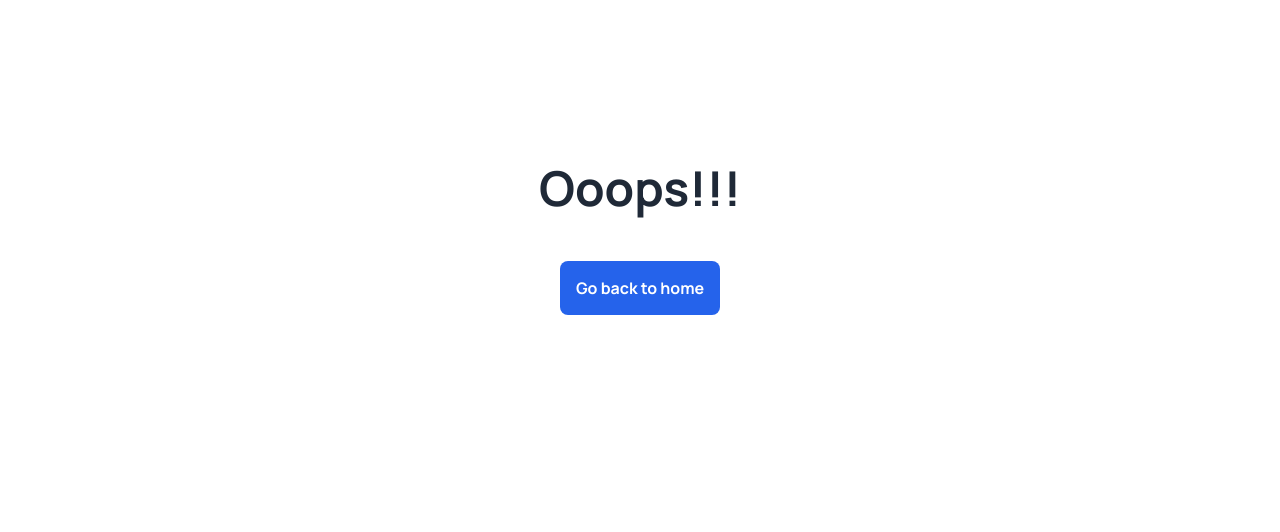
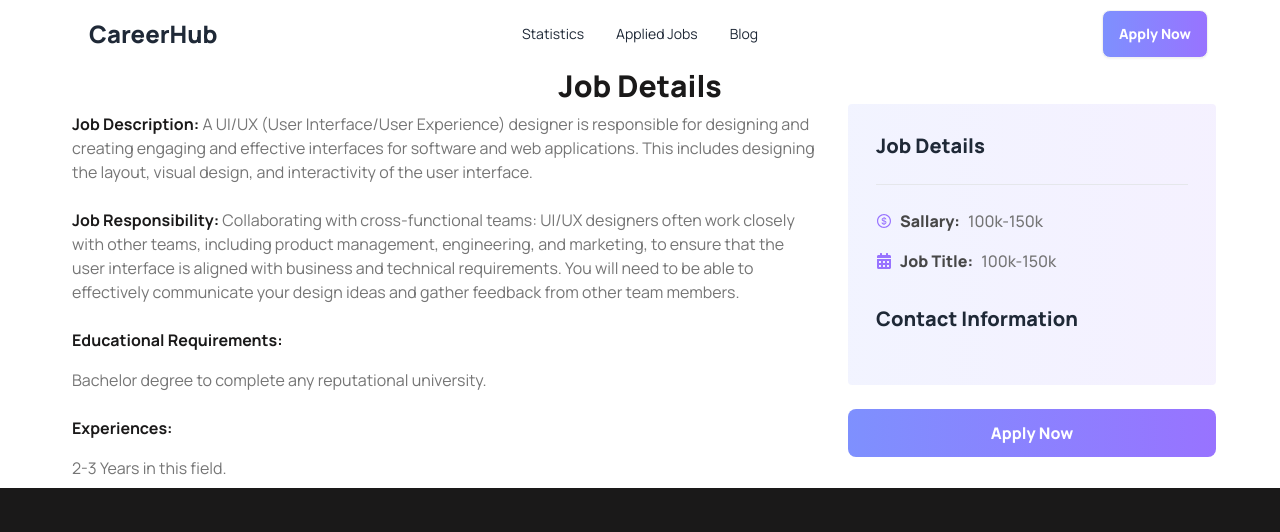
Before and after one commit to MdFuadAmir/react-career-hub, a React app: page /job/1 in a window 1280 px wide. Shown: the top 532 px of the page. Built offline with nearby package versions, Linux system fonts and the light colour scheme; the HTML template or start-up script is replaced by a standard one.

Commit message:
added job detail half finished

```diff
--- a/src/Componentes/Job/Job.jsx
+++ b/src/Componentes/Job/Job.jsx
@@ -2,10 +2,12 @@ import "../../../src/CssBtn.css";
 import { SlLocationPin } from "react-icons/sl";
 import { AiOutlineDollar } from "react-icons/ai";
 import PropTypes from 'prop-types';
+import { Link } from "react-router-dom";
 
 
 const Job = ({ jobb }) => {
   const {
+    id,
     logo,
     job_title,
     company_name,
@@ -16,9 +18,9 @@ const Job = ({ jobb }) => {
   } = jobb;
   return (
     <div className="card card-compact bg-white border-2 border-[#E8E8E8] rounded-lg p-10 text-left">
-      <figure>
-        <img src={logo} alt="Company Logo" />
+      <figure >
       </figure>
+        <img className="text-left h-10 w-fit" src={logo} alt="Company Logo" />
       <div className="mt-10">
         <h2 className="text-2xl text-[#474747] font-extrabold">{job_title}</h2>
         <h2 className="text-xl mt-2 text-[#757575] font-semibold">
@@ -37,7 +39,9 @@ const Job = ({ jobb }) => {
             <p className="mr-6 flex items-center text-xl font-semibold text-[#757575]"><span className="mr-2"><AiOutlineDollar className="h-6 w-6"></AiOutlineDollar></span>{salary}</p>
         </div>
         <div className="card-actions ">
+          <Link to={`/job/${id}`}>
           <button className="btn button">View Details</button>
+          </Link>
         </div>
       </div>
     </div>
--- /dev/null
+++ b/src/Componentes/JobDetails/JobDetails.jsx
@@ -0,0 +1,75 @@
+import { useLoaderData, useParams } from "react-router-dom";
+import { FaCalendarAlt } from "react-icons/fa";
+import "../../../src/CssBtn.css";
+import { AiOutlineDollarCircle } from "react-icons/ai";
+const JobDetails = () => {
+  const jobs = useLoaderData();
+  const { id } = useParams();
+  const idInt = parseInt(id);
+  const job = jobs.find((job) => job.id === idInt);
+  const {
+    job_description,
+    job_responsibility,
+    educational_requirements,
+    experiences,
+    contact_information,
+    phone,
+    email,
+    address,
+    salary,
+    job_title
+  } = job;
+  return (
+    <div>
+      <h1 className="text-[#1A1919] text-3xl font-extrabold text-center">
+        Job Details
+      </h1>
+      <div className="gap-6 grid md:grid-cols-3">
+        {/*  */}
+        <div className="p-2 text-[#757575] md:col-span-2">
+          <p className="mb-6">
+            <span className="font-bold text-[#1A1919]">Job Description: </span>
+            {job_description}
+          </p>
+          <p>
+            <span className="font-bold text-[#1A1919]">
+              Job Responsibility:{" "}
+            </span>
+            {job_responsibility}
+          </p>
+          <p className="text-[#1A1919] mt-6 mb-4 font-bold">
+            Educational Requirements:
+          </p>
+          <p>{educational_requirements}</p>
+          <p className="mt-6 mb-4 font-bold text-[#1A1919]">Experiences:</p>
+          <p>{experiences}</p>
+        </div>
+        {/*  */}
+        <div>
+        <div className=" details rounded p-7 md:col-span-1">
+          <h2 className="text-xl text-[]1A1919] font-extrabold mb-6">
+            Job Details
+          </h2>
+          <hr />
+          <div className=" mt-6 mb-4 flex items-center gap-2">
+          <AiOutlineDollarCircle className="text-[#9873Ff]"></AiOutlineDollarCircle>
+          <p className="text-[#474747] font-extrabold">Sallary: </p>
+          <p className="text-[#757575] font-medium"> {salary}</p>
+          </div>
+          <div className=" flex items-center gap-2">
+          <FaCalendarAlt className=" text-[#9873Ff]"></FaCalendarAlt>
+          <p className="text-[#474747] font-extrabold">Job Title: </p>
+          <p className="text-[#757575] font-medium"> {salary}</p>
+          </div>
+          <h2 className="mt-8 mb-6 font-extrabold text-xl">Contact Information</h2>
+        </div>
+        <button className="text-center w-full button p-3 rounded-lg mt-6">Apply Now</button>
+        </div>
+
+
+      </div>
+    </div>
+  );
+};
+
+export default JobDetails;
--- a/src/CssBtn.css
+++ b/src/CssBtn.css
@@ -10,3 +10,8 @@
 .cataLogo{
     background-image: linear-gradient(90deg, rgba(126, 144, 254, 0.10) 0%, rgba(152, 115, 255, 0.10) 100%);
 }
+.details{
+    background-image: linear-gradient(90deg, rgba(126, 144, 254, 0.10) 0%, rgba(152, 115, 255, 0.10) 100%);
+
+
+}
--- a/src/main.jsx
+++ b/src/main.jsx
@@ -11,6 +11,7 @@ import Statistics from './Componentes/Statistics/Statistics';
 import AppliedJobs from './Componentes/AppliedJobs/AppliedJobs';
 import Blogs from './Componentes/Blogs/Blogs';
 import ErrorePage from './Componentes/ErrorePage/ErrorePage';
+import JobDetails from './Componentes/JobDetails/JobDetails';
 
 const router = createBrowserRouter([
   {
@@ -29,6 +30,11 @@ const router = createBrowserRouter([
       {
         path: '/blogs',
         element: <Blogs></Blogs>
+      },
+      {
+        path: '/job/:id',
+        element: <JobDetails></JobDetails>,
+        loader: () => fetch('../jobs.json')
       }
     ]
   },
```
Also changed, not shown: src/Componentes/Blogs/Blogs.jsx (+3 -2 lines).
